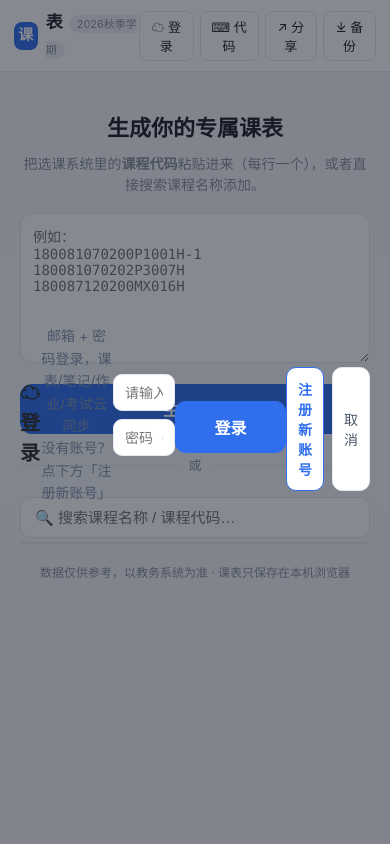
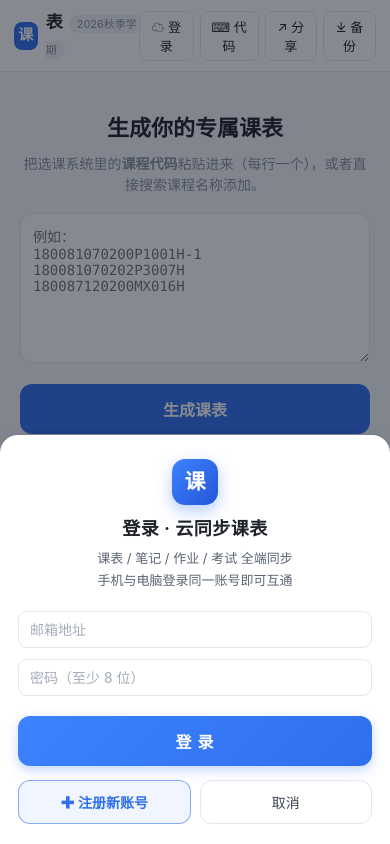
Before and after one commit to jiad88376-coder/kebiao-ucas, a plain HTML site: page index.html in a window 390 px wide. Both pictures are taken after a click on the button "☁ 登录". Drawn offline with Linux system fonts and the light colour scheme.

Commit message:
登录/注册页面美化: 品牌Logo/渐变主按钮/聚焦光效/验证码大字距输入, 手机端底部抽屉式弹窗

```diff
--- a/app.js
+++ b/app.js
@@ -201,11 +201,14 @@ function updateAuthUI() {
 function showAuthModal() {
   if (authUser) {
     showModal(`
-      <div class="auth-head">已登录 ✓</div>
-      <p class="auth-desc">账号：${authUser.email}<br>课表与笔记已云同步，手机/电脑登录同一账号即可互通。</p>
+      <div class="modal-card auth-card">
+        <div class="auth-logo">✓</div>
+        <div class="auth-head">已登录</div>
+        <p class="auth-desc">${authUser.email}<br>课表与笔记云同步中，换设备登录同一账号即可互通</p>
         <div class="modal-actions">
           <button class="ok" id="authSync">立即同步</button>
           <button class="cancel" id="authOut">退出登录</button>
+        </div>
       </div>`);
     $("authSync").addEventListener("click", async () => {
       hideModal();
@@ -222,25 +225,36 @@ function showAuthModal() {
     return;
   }
   showModal(`
-    <div class="auth-head">☁ 登录</div>
-    <p class="auth-desc">邮箱 + 密码登录，课表/笔记/作业/考试云同步<br>没有账号？点下方「注册新账号」</p>
+    <div class="modal-card auth-card">
+      <div class="auth-logo">课</div>
+      <div class="auth-head">登录 · 云同步课表</div>
+      <p class="auth-desc">课表 / 笔记 / 作业 / 考试 全端同步<br>手机与电脑登录同一账号即可互通</p>
       <div class="r-form">
-      <input id="authEmail" class="auth-input" type="email" placeholder="请输入邮箱，如 123@qq.com" inputmode="email">
-      <input id="authPass" class="auth-input" type="password" placeholder="密码（至少 8 位）">
+        <input id="authEmail" class="auth-input" type="email" placeholder="邮箱地址" inputmode="email" autocomplete="email">
+        <input id="authPass" class="auth-input" type="password" placeholder="密码（至少 8 位）" autocomplete="current-password">
       </div>
-    <button class="auth-main" id="authLogin">登录</button>
+      <button class="auth-main" id="authLogin">登 录</button>
       <div class="auth-alt">
-      <button class="auth-alt-btn auth-strong" id="authSignup">注册新账号</button>
+        <button class="auth-alt-btn auth-strong" id="authSignup">✚ 注册新账号</button>
         <button class="auth-alt-btn" id="authCancel">取消</button>
+      </div>
     </div>`);
   const emailEl = $("authEmail");
   const passEl = $("authPass");
-  $("authLogin").addEventListener("click", async () => {
+  $("authLogin").addEventListener("click", () => doPasswordLogin(emailEl, passEl));
+  $("authSignup").addEventListener("click", () => showAuthSignupUI(emailEl.value));
+  $("authCancel").addEventListener("click", hideModal);
+}
+
+async function doPasswordLogin(emailEl, passEl, btnId = "authLogin") {
   const email = emailEl.value.trim();
   const pass = passEl.value;
   if (!/^[^@\s]+@[^@\s]+\.[^@\s]+$/.test(email)) { toast("邮箱格式不正确"); return; }
   if (!pass) { toast("请输入密码"); return; }
-    $("authLogin").disabled = true;
+  const btn = $(btnId);
+  btn.disabled = true;
+  const old = btn.textContent;
+  btn.textContent = "登录中…";
   try {
     const { data, error } = await supabaseClient.auth.signInWithPassword({ email, password: pass });
     if (error) throw error;
@@ -253,29 +267,30 @@ function showAuthModal() {
     const msg = e.message || e;
     toast(msg.includes("Invalid login") ? "邮箱或密码不正确" : "登录失败：" + msg);
   }
-    $("authLogin").disabled = false;
-  });
-  $("authSignup").addEventListener("click", () => showAuthSignupUI(emailEl.value));
-  $("authCancel").addEventListener("click", hideModal);
+  btn.disabled = false;
+  btn.textContent = old;
 }
 
 /* 注册流程：① 邮箱收 6 位验证码 ② 验证码 + 设密码 → 完成注册（忘记密码时同样走此流程重设） */
 function showAuthSignupUI(email) {
   showModal(`
+    <div class="modal-card auth-card">
+      <div class="auth-logo">课</div>
       <div class="auth-head">注册新账号</div>
-    <p class="auth-desc">① 输入邮箱发送验证码<br>② 填入验证码并设置密码 → 完成注册</p>
+      <p class="auth-desc">发送验证码 → 填写验证码并设置密码</p>
       <div class="r-form">
         <div class="row2">
-        <input id="suEmail" class="auth-input" type="email" placeholder="邮箱" inputmode="email" value="${email || ""}">
+          <input id="suEmail" class="auth-input" type="email" placeholder="邮箱地址" inputmode="email" autocomplete="email" value="${email || ""}">
           <button class="r-btn ghost" id="suSend" style="white-space:nowrap">发送验证码</button>
         </div>
-      <input id="suCode" class="auth-input" type="text" placeholder="6 位邮箱验证码" inputmode="numeric" style="display:none">
-      <input id="suPass" class="auth-input" type="password" placeholder="设置密码（至少 8 位）">
+        <input id="suCode" class="auth-input code" type="text" placeholder="6 位邮箱验证码" inputmode="numeric" maxlength="6" autocomplete="one-time-code" style="display:none">
+        <input id="suPass" class="auth-input" type="password" placeholder="设置密码（至少 8 位）" autocomplete="new-password" style="display:none">
       </div>
       <button class="auth-main" id="suDone">完成注册</button>
       <div class="auth-alt">
-      <button class="auth-alt-btn" id="suBack">返回登录</button>
+        <button class="auth-alt-btn" id="suBack">← 返回登录</button>
         <button class="auth-alt-btn" id="suCancel">取消</button>
+      </div>
     </div>`);
   const emailEl = $("suEmail");
   const codeEl = $("suCode");
@@ -291,6 +306,7 @@ function showAuthSignupUI(email) {
       if (error) throw error;
       sent = true;
       codeEl.style.display = "block";
+      passEl.style.display = "block";
       codeEl.focus();
       $("suSend").textContent = "重新发送";
       toast("验证码已发送，请查收邮箱（留意垃圾箱）");
--- a/style.css
+++ b/style.css
@@ -239,26 +239,74 @@ footer.footnote { text-align: center; margin: 10px 0 26px; }
 .modal-actions .cancel { background: #f0f2f7; }
 
 /* ---------- 登录页 ---------- */
-.auth-head { font-size: 20px; font-weight: 700; text-align: center; margin: 6px 0 4px; color: var(--text); }
-.auth-desc { font-size: 14px; color: #4a5568; text-align: center; line-height: 1.6; margin: 4px 0 18px; }
+.modal-card.auth-card {
+  padding: 26px 20px calc(22px);
+  border-radius: 18px;
+}
+.auth-logo {
+  width: 54px; height: 54px; margin: 2px auto 12px; border-radius: 15px;
+  background: linear-gradient(135deg, #3d82ff, #2456d8);
+  color: #fff; font-size: 25px; font-weight: 700;
+  display: flex; align-items: center; justify-content: center;
+  box-shadow: 0 6px 16px rgba(47, 111, 237, .35);
+}
+.auth-head { font-size: 20px; font-weight: 700; text-align: center; margin: 0 0 6px; color: var(--text); letter-spacing: .5px; }
+.auth-desc { font-size: 13.5px; color: #5a6472; text-align: center; line-height: 1.65; margin: 0 0 20px; }
+.r-form { display: flex; flex-direction: column; gap: 11px; margin-bottom: 16px; }
 .auth-input {
-  width: 100%; padding: 13px 14px; border: 1.5px solid var(--line); border-radius: 11px;
-  font-size: 16px; outline: none; background: var(--card); -webkit-appearance: none;
+  width: 100%; padding: 13px 14px; border: 1.5px solid #dfe3ec; border-radius: 12px;
+  font-size: 16px; outline: none; background: #f8f9fc; -webkit-appearance: none;
+  transition: border-color .15s, background .15s, box-shadow .15s;
 }
-.auth-input:focus { border-color: var(--primary); }
+.auth-input::placeholder { color: #a5adbb; }
+.auth-input:focus {
+  border-color: var(--primary); background: #fff;
+  box-shadow: 0 0 0 3px rgba(47, 111, 237, .12);
+}
+.auth-input + .auth-input { margin-top: 0; }
 .auth-main {
-  width: 100%; margin-top: 10px; padding: 14px; border: none; border-radius: 11px;
-  background: var(--primary); color: #fff; font-size: 16px; font-weight: 600; cursor: pointer;
+  width: 100%; margin-top: 4px; padding: 14px; border: none; border-radius: 12px;
+  background: linear-gradient(135deg, #3d82ff, #2F6FED);
+  color: #fff; font-size: 16px; font-weight: 600; letter-spacing: 1px; cursor: pointer;
+  box-shadow: 0 4px 12px rgba(47, 111, 237, .28);
+  transition: transform .1s, box-shadow .15s, opacity .15s;
 }
-.auth-main:active { background: var(--primary-dark); }
-.auth-main:disabled { opacity: .7; }
-.auth-alt { display: flex; gap: 8px; margin-top: 14px; }
+.auth-main:active { transform: scale(.985); box-shadow: 0 2px 6px rgba(47, 111, 237, .25); }
+.auth-main:disabled { opacity: .65; }
+.auth-alt { display: flex; gap: 9px; margin-top: 14px; }
 .auth-alt-btn {
-  flex: 1; padding: 11px; border: 1px solid var(--line); border-radius: 10px;
-  background: var(--card); color: #4a5568; font-size: 14px; cursor: pointer;
+  flex: 1; padding: 12px; border: 1.5px solid #e2e6ee; border-radius: 12px;
+  background: var(--card); color: #3d4655; font-size: 14.5px; cursor: pointer;
+  transition: border-color .15s, background .15s;
 }
-.auth-alt-btn.auth-strong { border-color: var(--primary); color: var(--primary); font-weight: 600; }
 .auth-alt-btn:active { background: #f0f3fa; }
+.auth-alt-btn.auth-strong {
+  border-color: rgba(47, 111, 237, .55); background: #f0f5ff;
+  color: var(--primary); font-weight: 600;
+}
+.auth-input.code {
+  letter-spacing: 8px; text-align: center; font-size: 20px; font-weight: 600;
+  font-family: ui-monospace, Consolas, monospace;
+}
+.auth-input.code::placeholder { letter-spacing: 0; font-weight: 400; font-size: 15px; }
+
+/* ---------- 手机端弹窗: 底部抽屉 ---------- */
+@media (max-width: 640px) {
+  .modal { align-items: flex-end; padding: 0; }
+  .modal-card, .modal-card.auth-card {
+    max-width: 100%; border-radius: 18px 18px 0 0;
+    padding: 22px 18px calc(20px + env(safe-area-inset-bottom));
+    max-height: 88vh;
+  }
+  .auth-logo { width: 46px; height: 46px; border-radius: 13px; font-size: 21px; margin-bottom: 10px; }
+  .auth-head { font-size: 18px; }
+  .auth-desc { font-size: 13px; }
+  .auth-input { padding: 12px 13px; font-size: 16px; }
+  .auth-input.code { font-size: 18px; letter-spacing: 6px; }
+  .auth-main { padding: 13px; }
+  .auth-alt-btn { padding: 11px; font-size: 14px; }
+  .modal-actions button { padding: 13px; }
+}
 
 /* ---------- Toast ---------- */
 .toast {
```
Lines whose indentation alone changed are shown as unchanged.
